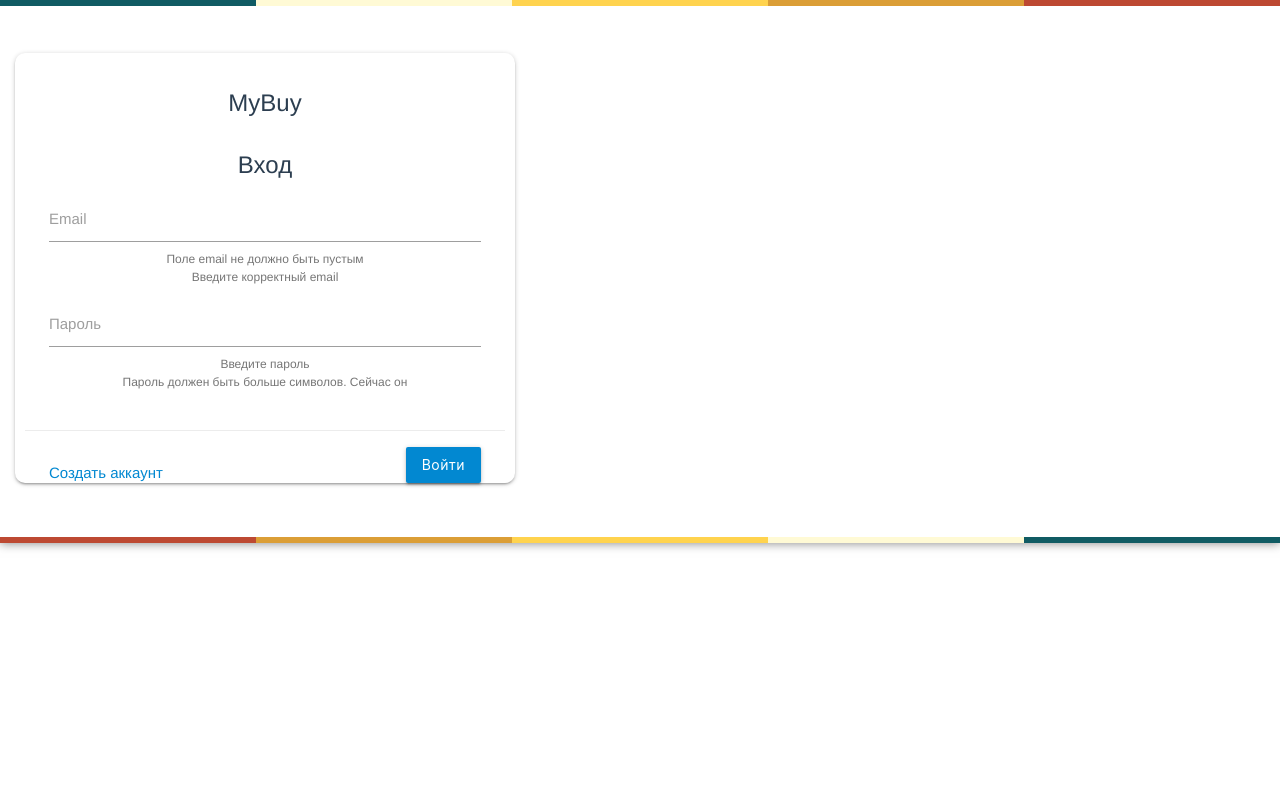
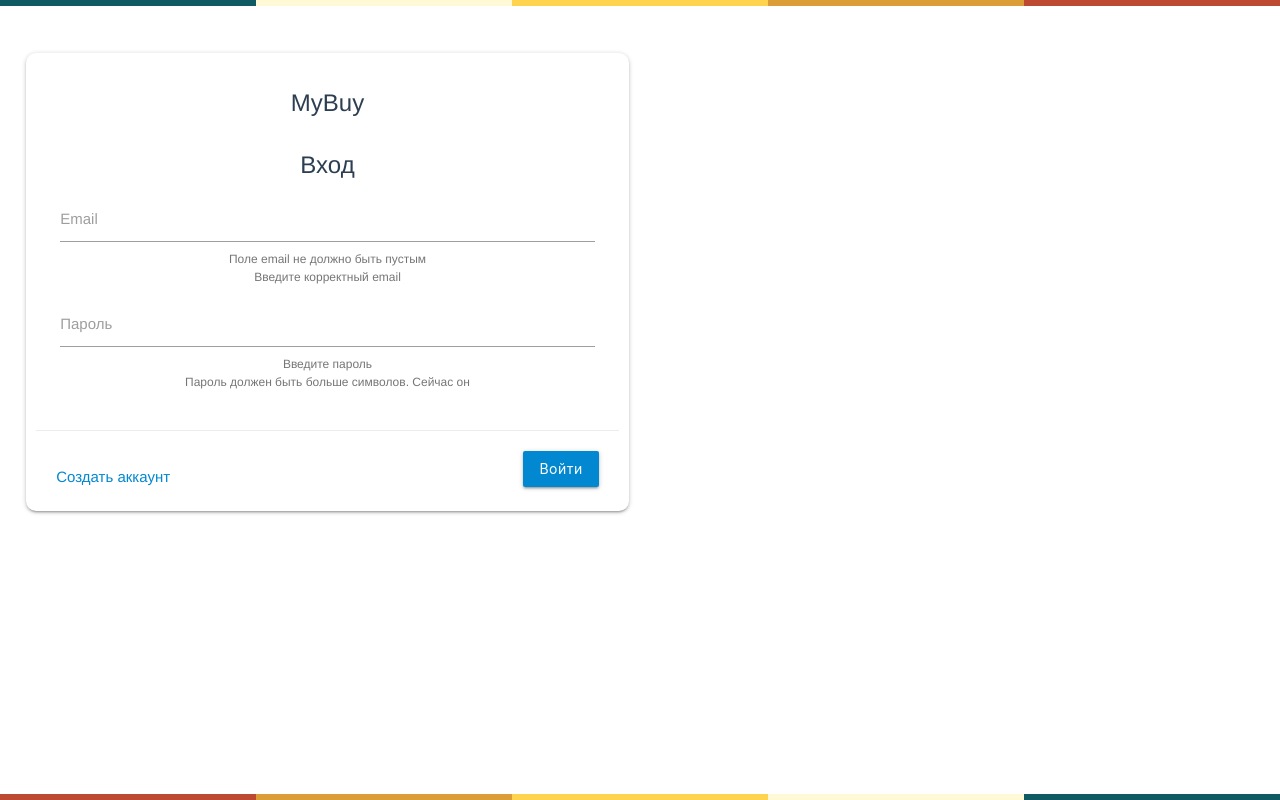
Before and after one commit to yagunov-test-moscow/myBuy, a Vue app: page /Login in a window 1280 px wide. Built offline with nearby package versions, Linux system fonts and the light colour scheme.

Commit message:
Auth bug fixed

```diff
--- a/src/Layouts/AuthLayout.vue
+++ b/src/Layouts/AuthLayout.vue
@@ -13,10 +13,12 @@ export default {
 
 <style lang="scss">
 .bg {
-  width: 100%;
-  margin: 0;
+  position: absolute;
+  left: 0;
+  top: 0;
+  right: 0;
+  bottom: 0;
   padding: 3em 1em;
-  text-align: center;
   box-shadow: 0 0 10px rgba(0,0,0,.5);
   background:linear-gradient(90deg,
     #105B63 20%,
--- a/src/components/Sidebar.vue
+++ b/src/components/Sidebar.vue
@@ -1,5 +1,5 @@
 <template>
-        <ul class="sidenav app-sidenav ">
+      <ul class="sidenav app-sidenav ">
 
 
       </ul>
--- a/src/views/Login.vue
+++ b/src/views/Login.vue
@@ -1,9 +1,10 @@
 <template>
+  <div class="row">
+    <div class="col s12 m6">
   <form class="card auth-card"
   style="
-  max-width: 500px;
   border-radius: 10px;
-  padding: 10px 10px 20px;">
+  padding: 10px 10px 40px;">
     <div class="card-content">
       <span class="card-title" style="text-align: center;">MyBuy</span>
       <span class="card-title" style="text-align: center; margin-top: 30px;">Вход</span>
@@ -34,7 +35,7 @@
         >Пароль должен быть больше  символов. Сейчас он  </small>
       </div>
     </div>
-    <div class="card-action">
+    <div class="card-action" style="padding: 20px;">
           <button
               class="btn waves-effect light-blue darken-2 right" style="text-transform: none;"
               type="submit"
@@ -46,6 +47,8 @@
       </p>
     </div>
   </form>
+   </div>
+    </div>
 </template>
 
 <script>
@@ -55,5 +58,7 @@ export default {
 </script>
 
 <style>
-
+.card .card-action {
+  padding: 20px;
+}
 </style>
--- a/src/views/Register.vue
+++ b/src/views/Register.vue
@@ -1,8 +1,10 @@
 <template>
+  <div class="row">
+    <div class="col s12 m6">
   <form class="card auth-card"
   style="
   border-radius: 10px;
-  padding: 10px 10px 20px;"
+  padding: 10px 10px 40px;"
   >
     <div class="card-content">
       <span class="card-title" style="text-align: center">MyBuy</span>
@@ -57,6 +59,8 @@
       </p>
     </div>
   </form>
+  </div>
+  </div>
 </template>
 
 <script>
```
